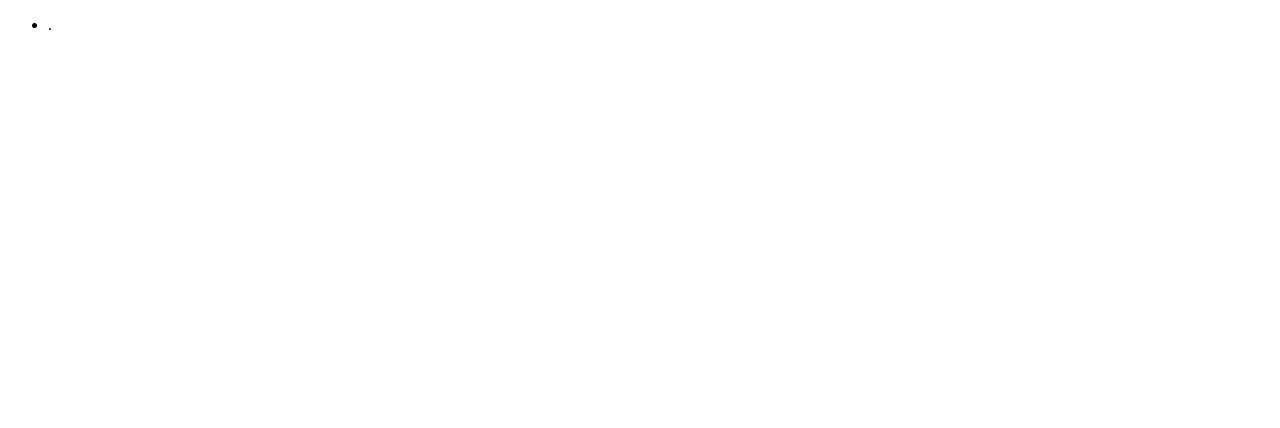
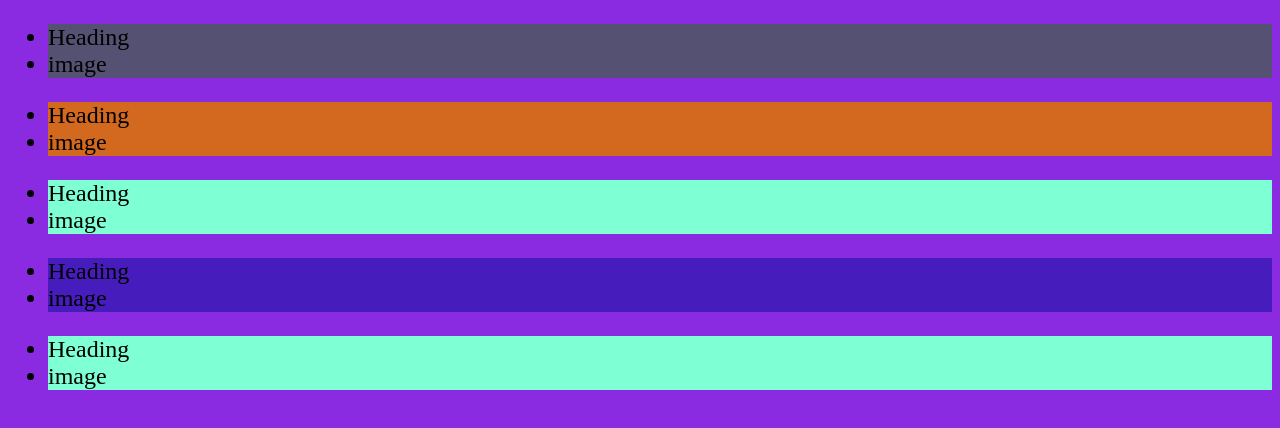
Before and after one commit to annilynguyen/PracticeforTest, a plain HTML site: page index.html in a window 1280 px wide. Drawn offline with Linux system fonts and the light colour scheme.

Commit message:
Update index.html

```diff
--- a/index.html
+++ b/index.html
@@ -3,9 +3,34 @@
 <head>
     <meta charset="UTF-8">
     <meta name="viewport" content="width=device-width, initial-scale=1.0">
-    <title>Coding Website</title>
+    <title>Title</title>
+
 </head>
 <body>
-    <ul><li>.</li></ul>
+    <Style>
+
+   ul{font-size: x-large;}
+    </style>
+    <ul><li style="background-color: rgb(84, 81, 114);">Heading</li>
+    <li style="background-color: rgb(84, 81, 114);">image</li></ul>
 </body>
+<body>
+    <style>
+   body{
+    background-color:blueviolet;
+
+   }
+   ul{font-size: x-large;}
+    </Style>
+    <ul><li style="background-color:chocolate;">Heading</li>
+    <li style="background-color:chocolate;">image</li></ul>
+    <ul><li style="background-color: aquamarine;">Heading</li>
+        <li style="background-color: aquamarine;">image</li></ul>
+        <ul><li style="background-color: rgb(71, 28, 189);">Heading</li>
+            <li style="background-color: rgb(71, 28, 189);">image</li></ul>
+            <ul><li style="background-color: aquamarine;">Heading</li>
+                <li style="background-color: aquamarine;">image</li></ul>
+</body>
+
+
 </html>
```
